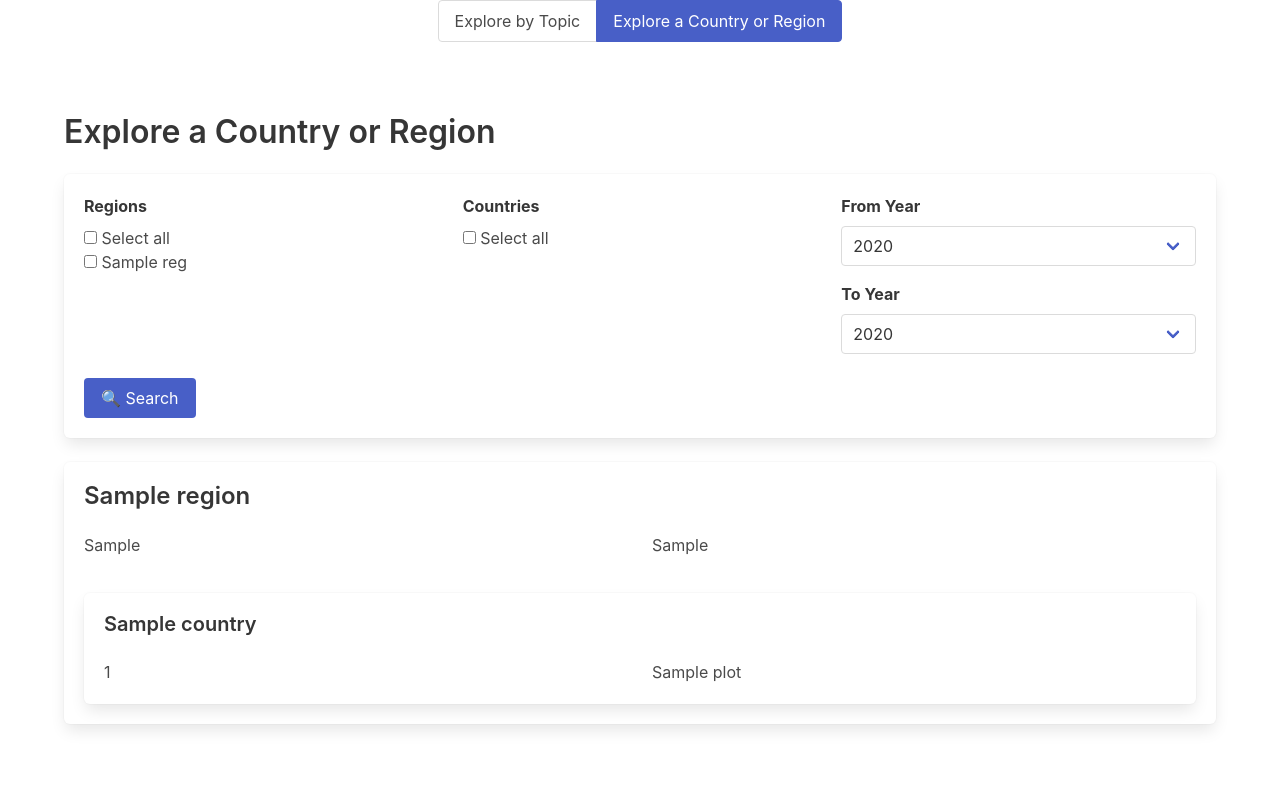
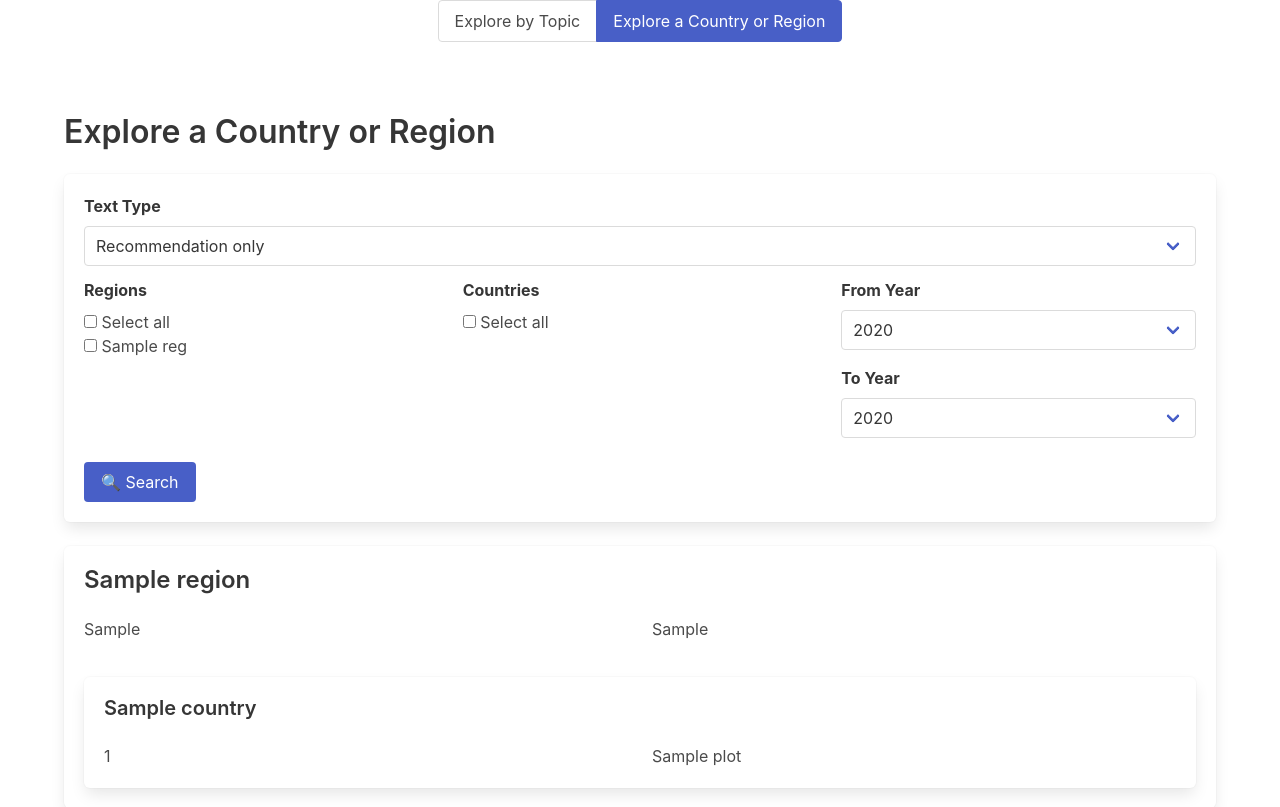
Before and after one commit to OEDC-ECO-FO/eco_survey, a Python web app: template templates/country.html in a window 1280 px wide. Shown: the top 807 px of the page. Before the commit the page ends 730 px from the top, so only its background shows below. Run offline with Jinja, Linux system fonts and the light colour scheme; the template is opened without the code that fills it: most values are stand-ins (such as "Sample title", 1, 10 or a date in 2020).

Commit message:
Update country.html

```diff
--- a/templates/country.html
+++ b/templates/country.html
@@ -20,6 +20,20 @@
 
         <!-- Filter Form -->
         <form id="countryForm" method="POST" action="/country" class="box">
+             <!-- From which text (recommendations only, findings only or full text)-->
+            <div class="field">
+                <label class="label">Text Type</label>
+                <div class="control">
+                    <div class="select is-fullwidth">
+                        <select name="text_type">
+                            <option value="recommendation" {% if text_type == "recommendation" %}selected{% endif %}>Recommendation only</option>
+                            <option value="finding" {% if text_type == "finding" %}selected{% endif %}>Finding only</option>
+                            <option value="full_text" {% if text_type == "full_text" %}selected{% endif %}>Full Text (Recommendation + Finding)</option>
+                        </select>
+                    </div>
+                </div>
+            </div>
+
             <div class="columns">
                 <!-- Regions -->
                 <div class="column">
```
